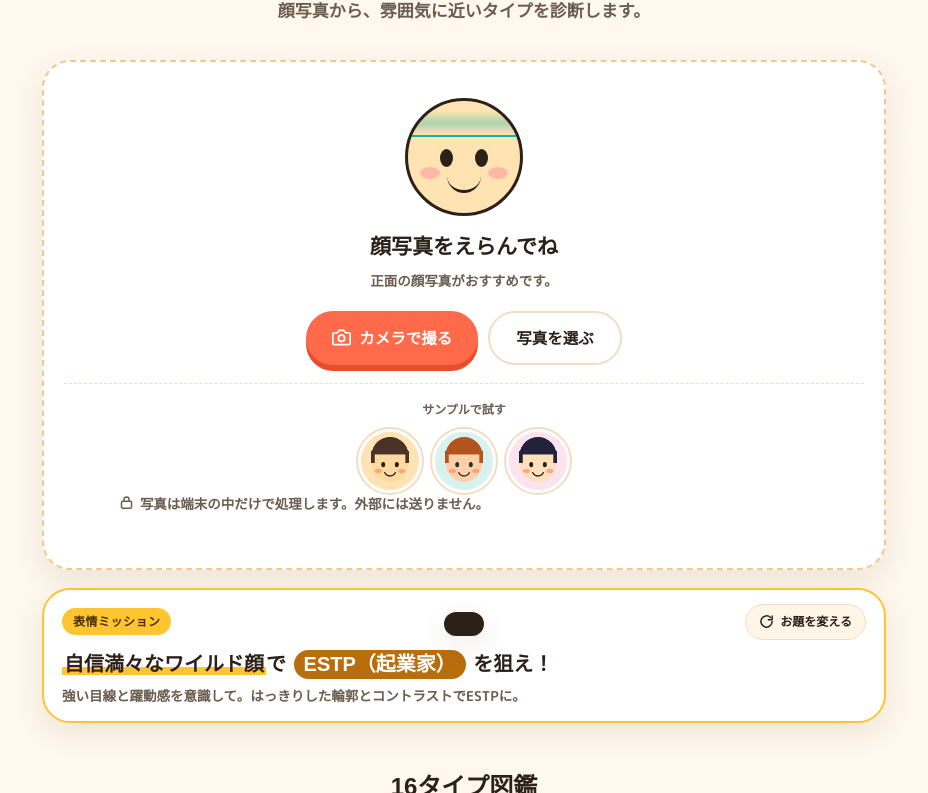
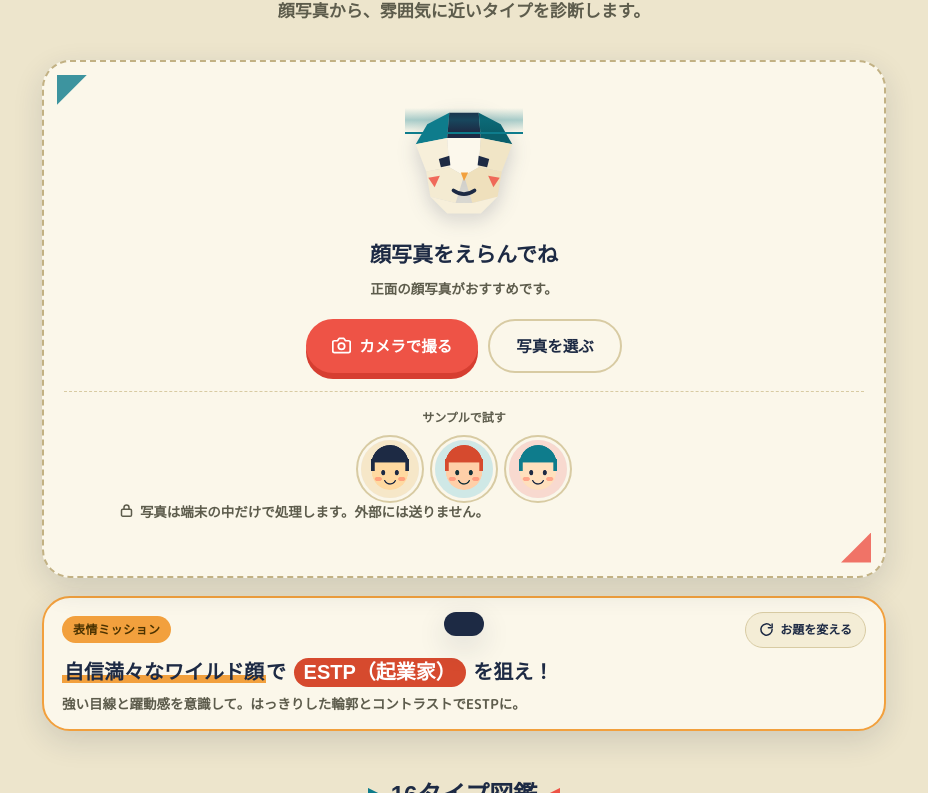
Before and after one commit to TaigaShinohara/face-mbti, a plain HTML site: page index.html in a window 1280 px wide. Shown: the part 218-1011 px from the top of the page, without its empty margins (176-1104 px from the left). Drawn offline with Linux system fonts and the light colour scheme; a web font is replaced by a local one.

Commit message:
デザインを方針2.0（ローポリ／ペンギンパレット）に全面変更

```diff
--- a/index.html
+++ b/index.html
@@ -11,27 +11,27 @@
 <link href="https://fonts.googleapis.com/css2?family=M+PLUS+Rounded+1c:wght@500;700;800&family=Zen+Maru+Gothic:wght@500;700;900&display=swap" rel="stylesheet">
 <style>
 :root{
---bg:#FFF8EE; --bg2:#FFF1DC; --card:#FFFFFF; --card2:#FFF6E8;
---ink:#2B2118; --ink2:#6B5D4F; --line:#F0DEC3;
---coral:#FF6B4A; --coral-d:#E84E2C; --teal:#0FB5A6; --teal-d:#078A7E;
---yellow:#FFC531;
---axis-ei:#FF6B4A; --axis-sn:#E8A020; --axis-tf:#3E7CB8; --axis-jp:#35945E;
---group-analyst:#7A5AC0; --group-diplomat:#35945E; --group-sentinel:#3A76B5; --group-explorer:#DE9512;
---paper:#FFF8EE; --paper-ink:#2B2118; --paper-sub:#6B5D4F; --paper-line:#F0DEC3;
---drop-border:#EFC98F; --metric-val:var(--coral-d);
---achieved-bg:#FFF3D1; --achieved-title:var(--coral-d); --focus-ring:#0FB5A6;
---shadow:0 10px 30px rgba(90,55,10,.10);
+--bg:#EDE5CC; --bg2:#E3D7B4; --card:#FBF7EA; --card2:#F4EDD6;
+--ink:#1D2A44; --ink2:#5D5C4C; --line:#D8CBA3;
+--coral:#EE5346; --coral-d:#D63E31; --teal:#0E7C8C; --teal-d:#0A5F6B;
+--yellow:#F2A03D;
+--axis-ei:#EE5346; --axis-sn:#D9820B; --axis-tf:#2C4A73; --axis-jp:#0E7C8C;
+--group-analyst:#31456E; --group-diplomat:#0E7C8C; --group-sentinel:#46688A; --group-explorer:#D97A1F;
+--paper:#FBF7EA; --paper-ink:#1D2A44; --paper-sub:#5D5C4C; --paper-line:#D8CBA3;
+--drop-border:#C2B183; --metric-val:var(--coral-d);
+--achieved-bg:#FBEED3; --achieved-title:var(--coral-d); --focus-ring:#0E7C8C;
+--shadow:0 10px 30px rgba(29,42,68,.14);
 --r-card:28px; --r-box:16px; --r-pill:999px;
 --fs-note:12px; --fs-sub:13.5px; --fs-body:15.5px;
 --fs-lead:17px; --fs-step:18px; --fs-subtitle:19px; --fs-h2:21px; --fs-h2-lg:24px; --fs-mission:clamp(17px,4.6vw,20px);
 }
 @media (prefers-color-scheme: dark){
 :root{
---bg:#1C1712; --bg2:#241C15; --card:#2A211A; --card2:#33281E;
---ink:#FFF3E2; --ink2:#CBBBA6; --line:#4A3A2A;
---drop-border:#6B543A; --metric-val:var(--yellow);
---achieved-bg:#4A3A14; --achieved-title:var(--yellow); --focus-ring:var(--yellow);
---shadow:0 10px 30px rgba(0,0,0,.35);
+--bg:#131B2E; --bg2:#0E1524; --card:#1E2A44; --card2:#263453;
+--ink:#F4EFDC; --ink2:#C2C0AA; --line:#3B4C73;
+--drop-border:#54678F; --metric-val:var(--yellow);
+--achieved-bg:#3D3016; --achieved-title:var(--yellow); --focus-ring:var(--yellow);
+--shadow:0 10px 30px rgba(0,0,0,.4);
 }
 }
 *{box-sizing:border-box}
@@ -41,7 +41,10 @@ button,[role="button"],select,summary,input:not([type="checkbox"],[type="radio"]
 button{font-family:inherit;cursor:pointer}
 .wrap{max-width:880px;margin:0 auto;padding:0 18px 56px}
 /* HERO */
-.hero{padding:34px 0 8px;text-align:center}
+.hero{padding:34px 0 8px;text-align:center;position:relative}
+.hero-facets{position:absolute;inset:-4px -16px auto;height:200px;pointer-events:none;z-index:0}
+.hero-facets svg{width:100%;height:100%;display:block}
+.hero>*:not(.hero-facets){position:relative;z-index:1}
 .badge{display:inline-flex;align-items:center;gap:7px;background:var(--ink);color:var(--bg);font-size:var(--fs-note);font-weight:800;letter-spacing:.08em;padding:7px 14px;border-radius:var(--r-pill)}
 .badge i{width:7px;height:7px;border-radius:50%;background:var(--yellow);display:inline-block}
 h1{font-family:"Zen Maru Gothic",sans-serif;font-weight:900;font-size:clamp(34px,8vw,56px);line-height:1.08;margin:16px 0 10px;letter-spacing:.01em}
@@ -53,17 +56,15 @@ h1 .hl2{color:var(--ink)}
 .hero-tags span{font-size:var(--fs-note);font-weight:800;background:var(--card);border:1.5px solid var(--line);padding:7px 12px;border-radius:var(--r-pill)}
 /* UPLOAD */
 .stage{margin-top:26px}
-.drop{background:var(--card);border:2.5px dashed var(--drop-border);border-radius:var(--r-card);padding:34px 20px;text-align:center;box-shadow:var(--shadow);transition:border-color.2s, background.2s}
+.drop{background:var(--card);border:2.5px dashed var(--drop-border);border-radius:var(--r-card);padding:34px 20px;text-align:center;box-shadow:var(--shadow);transition:border-color.2s, background.2s;position:relative}
+.drop::before,.drop::after{content:"";position:absolute;width:30px;height:30px;pointer-events:none}
+.drop::before{top:13px;left:13px;background:var(--teal);clip-path:polygon(0 0,100% 0,0 100%);opacity:.8}
+.drop::after{bottom:13px;right:13px;background:var(--coral);clip-path:polygon(100% 0,100% 100%,0 100%);opacity:.8}
 .drop.drag{border-color:var(--coral);background:var(--card2)}
-.face-illo{width:118px;height:118px;margin:2px auto 14px;position:relative}
-.face-illo .face{width:118px;height:118px;border-radius:50%;background:#FFE3B3;border:3px solid var(--ink);position:relative;overflow:hidden}
-.face-illo .eye{position:absolute;top:48px;width:13px;height:18px;border-radius:50%;background:var(--ink)}
-.face-illo .eye.l{left:32px}.face-illo .eye.r{right:32px}
-.face-illo .mouth{position:absolute;left:50%;top:74px;width:34px;height:18px;transform:translateX(-50%);border:3.5px solid var(--ink);border-top:none;border-left:none;border-right:none;border-radius:0 0 34px 34px}
-.face-illo .cheek{position:absolute;top:66px;width:20px;height:12px;border-radius:50%;background:#FFB1A0;opacity:.85}
-.face-illo .cheek.l{left:12px}.face-illo .cheek.r{right:12px}
-.face-illo .scan{position:absolute;left:-4px;right:-4px;top:8px;height:26px;background:linear-gradient(180deg,transparent,rgba(15,181,166,.35),transparent);border-bottom:2px solid var(--teal);animation:scan 2.4s ease-in-out infinite}
-@keyframes scan{0%,100%{top:6px}50%{top:84px}}
+.face-illo{width:126px;height:126px;margin:2px auto 14px;position:relative}
+.face-illo svg{width:100%;height:100%;display:block;filter:drop-shadow(0 6px 10px rgba(29,42,68,.20))}
+.face-illo .scan{position:absolute;left:4px;right:4px;top:8px;height:26px;background:linear-gradient(180deg,transparent,rgba(14,124,140,.35),transparent);border-bottom:2px solid var(--teal);animation:scan 2.4s ease-in-out infinite;pointer-events:none}
+@keyframes scan{0%,100%{top:6px}50%{top:90px}}
 @media (prefers-reduced-motion: reduce){.face-illo .scan{animation:none}}
 .drop h2{font-family:"Zen Maru Gothic",sans-serif;font-size:var(--fs-h2);margin:0 0 6px}
 .drop p{color:var(--ink2);font-size:var(--fs-sub);font-weight:700;margin:0 0 18px}
@@ -84,7 +85,7 @@ h1 .hl2{color:var(--ink)}
 .preview-card{background:var(--card);border-radius:var(--r-card);box-shadow:var(--shadow);padding:22px;text-align:center;border:1.5px solid var(--line)}
 .photo-frame{position:relative;width:min(300px,78vw);aspect-ratio:1;margin:0 auto;border-radius:var(--r-box);overflow:hidden;background:#000}
 .photo-frame img{width:100%;height:100%;object-fit:cover;display:block}
-.photo-frame .scanline{position:absolute;left:0;right:0;top:0;height:56px;background:linear-gradient(180deg,transparent,rgba(15,181,166,.45),transparent);border-bottom:3px solid var(--teal);display:none}
+.photo-frame .scanline{position:absolute;left:0;right:0;top:0;height:56px;background:linear-gradient(180deg,transparent,rgba(14,124,140,.45),transparent);border-bottom:3px solid var(--teal);display:none}
 .analyzing .photo-frame .scanline{display:block;animation:scan2 1.1s ease-in-out infinite}
 @keyframes scan2{0%{top:-10px}100%{top:calc(100% - 40px)}}
 .corner{position:absolute;width:26px;height:26px;border:4px solid var(--yellow);display:none}
@@ -196,6 +197,9 @@ h1 .hl2{color:var(--ink)}
 /* 16 TYPES */
 .section{margin-top:44px}
 .section h2{font-family:"Zen Maru Gothic",sans-serif;font-weight:900;font-size:var(--fs-h2-lg);margin:0 0 4px;text-align:center}
+.section h2::before,.section h2::after{content:"";display:inline-block;width:13px;height:13px;margin:0 10px 2px;vertical-align:baseline}
+.section h2::before{background:var(--teal);clip-path:polygon(0 0,100% 50%,0 100%)}
+.section h2::after{background:var(--coral);clip-path:polygon(100% 0,0 50%,100% 100%)}
 .section .sub{text-align:center;color:var(--ink2);font-weight:700;font-size:var(--fs-sub);margin:0 0 18px}
 .type-grid{display:grid;grid-template-columns:repeat(4,1fr);gap:10px}
 @media (max-width:640px){.type-grid{gap:6px}.type-cell{padding:8px 2px 8px;min-height:92px;border-radius:12px}.type-cell .code{font-size:15px;letter-spacing:.01em}.type-cell .nm{font-size:10.5px;line-height:1.3}.type-face{width:46px;height:46px;margin-bottom:2px}.type-face img{border-radius:10px}}
@@ -250,13 +254,14 @@ button:focus-visible,summary:focus-visible{outline:3px solid var(--focus-ring);o
 .modal-head .catch{font-size:var(--fs-sub);font-weight:700;opacity:.95}
 .modal-body{padding:18px 22px 22px}
 .modal-body .desc{margin-bottom:14px}
-.modal-close{position:absolute;top:12px;right:12px;width:40px;height:40px;min-height:40px;border-radius:50%;border:none;background:rgba(255,255,255,.92);color:#2B2118;font-size:20px;font-weight:900;line-height:1;display:inline-flex;align-items:center;justify-content:center}
+.modal-close{position:absolute;top:12px;right:12px;width:40px;height:40px;min-height:40px;border-radius:50%;border:none;background:rgba(255,255,255,.92);color:#1D2A44;font-size:20px;font-weight:900;line-height:1;display:inline-flex;align-items:center;justify-content:center}
 </style>
 </head>
 <body>
 <div class="wrap">
 
 <header class="hero">
+<div class="hero-facets" aria-hidden="true"><svg viewBox="0 0 400 200" preserveAspectRatio="xMidYMin slice"><polygon points="2,26 36,8 26,48" fill="#EE5346" opacity=".65"/><polygon points="26,48 58,32 46,72" fill="#0E7C8C" opacity=".55"/><polygon points="0,96 28,76 32,114" fill="#F2A03D" opacity=".6"/><polygon points="10,164 40,144 42,182" fill="#1D2A44" opacity=".45"/><polygon points="398,22 364,6 374,46" fill="#0E7C8C" opacity=".65"/><polygon points="374,46 342,30 354,70" fill="#EE5346" opacity=".55"/><polygon points="400,98 372,78 368,116" fill="#1D2A44" opacity=".45"/><polygon points="390,166 360,146 358,184" fill="#F2A03D" opacity=".6"/></svg></div>
 <span class="badge"><i></i>エンタメ診断</span>
 <h1>顔写真でわかる<br><span class="hl">MBTI</span><span class="hl2">診断</span></h1>
 <p class="lead">顔写真から、雰囲気に近いタイプを診断します。</p>
@@ -266,12 +271,8 @@ button:focus-visible,summary:focus-visible{outline:3px solid var(--focus-ring);o
 <section class="stage" id="stageUpload">
 <div class="drop" id="dropZone">
 <div class="face-illo" aria-hidden="true">
-<div class="face">
-<span class="eye l"></span><span class="eye r"></span>
-<span class="cheek l"></span><span class="cheek r"></span>
-<span class="mouth"></span>
+<svg viewBox="0 0 120 120"><polygon points="14,44 25,25 46,14 44,38" fill="#0E7C8C"/><polygon points="46,14 74,14 76,38 44,38" fill="#1D2A44"/><polygon points="74,14 95,25 106,44 76,38" fill="#0A5F6B"/><polygon points="14,44 44,38 46,66 24,70" fill="#F7EFDA"/><polygon points="44,38 76,38 74,66 60,74 46,66" fill="#FCF8EC"/><polygon points="76,38 106,44 96,70 74,66" fill="#F1E5C6"/><polygon points="24,70 46,66 60,74 52,100 28,94" fill="#F4EBD2"/><polygon points="74,66 96,70 92,94 68,100 60,74" fill="#EFE0BC"/><polygon points="28,94 52,100 68,100 92,94 76,110 44,110" fill="#F7EFDA"/><polygon points="36,58 46,55 47,64 38,66" fill="#1D2A44"/><polygon points="74,55 84,58 82,66 73,64" fill="#1D2A44"/><polygon points="57,71 64,71 60,79" fill="#F2A03D"/><polygon points="26,76 37,74 32,85" fill="#EE5346" opacity=".85"/><polygon points="83,74 94,76 88,85" fill="#EE5346" opacity=".85"/><path d="M50,88 Q60,95 70,88" stroke="#1D2A44" stroke-width="3.5" fill="none" stroke-linecap="round"/></svg>
 <span class="scan"></span>
-</div>
 </div>
 <h2>顔写真をえらんでね</h2>
 <p>正面の顔写真がおすすめです。</p>
@@ -485,21 +486,21 @@ var h=(hex||"").replace("#","");
 if(h.length!==6) return "#FFFFFF";
 var r=parseInt(h.substr(0,2),16), g=parseInt(h.substr(2,2),16), b=parseInt(h.substr(4,2),16);
 var lum=(0.2126*r + 0.7152*g + 0.0722*b)/255;
-return lum > 0.55 ? cssVar("--paper-ink", "#2B2118") : "#FFFFFF";
+return lum > 0.55 ? cssVar("--paper-ink", "#1D2A44") : "#FFFFFF";
 }
-var AXIS = { ei:cssVar("--axis-ei", "#FF6B4A"), sn:cssVar("--axis-sn", "#E8A020"), tf:cssVar("--axis-tf", "#3E7CB8"), jp:cssVar("--axis-jp", "#35945E") };
+var AXIS = { ei:cssVar("--axis-ei", "#EE5346"), sn:cssVar("--axis-sn", "#D9820B"), tf:cssVar("--axis-tf", "#2C4A73"), jp:cssVar("--axis-jp", "#0E7C8C") };
 var GROUPS = {
-analyst: { label:"分析家グループ", color:cssVar("--group-analyst", "#7A5AC0")},
-diplomat: { label:"外交官グループ", color:cssVar("--group-diplomat", "#35945E")},
-sentinel: { label:"番人グループ", color:cssVar("--group-sentinel", "#3A76B5")},
-explorer: { label:"探検家グループ", color:cssVar("--group-explorer", "#DE9512")}
+analyst: { label:"分析家グループ", color:cssVar("--group-analyst", "#31456E")},
+diplomat: { label:"外交官グループ", color:cssVar("--group-diplomat", "#0E7C8C")},
+sentinel: { label:"番人グループ", color:cssVar("--group-sentinel", "#46688A")},
+explorer: { label:"探検家グループ", color:cssVar("--group-explorer", "#D97A1F")}
 };
-/* 16タイプ色：グループの色相を保ちつつ、明度・彩度を近いレンジに揃えた16色（方針1.0の根拠マップどおり） */
+/* 16タイプ色：幾何学ペンギンのパレット（ネイビー／ティール／スチールブルー／コーラル・アンバー）に寄せ、グループごとに色相帯を分けた16色 */
 var TYPE_COLORS = {
-INTJ:"#6D4FB0", INTP:"#7E63C4", ENTJ:"#5B3FA3", ENTP:"#8A6FD1",
-INFJ:"#2E7D5B", INFP:"#3E9A6E", ENFJ:"#27714F", ENFP:"#4CAF7D",
-ISTJ:"#35679E", ISFJ:"#4A84B8", ESTJ:"#2C5C8C", ESFJ:"#5B97C9",
-ISTP:"#C47F17", ISFP:"#D99A2B", ESTP:"#B96E0E", ESFP:"#E8A81C"
+INTJ:"#26355C", INTP:"#3A4E7E", ENTJ:"#1D2A44", ENTP:"#4A5F94",
+INFJ:"#0A6272", INFP:"#2F8F83", ENFJ:"#0E7C8C", ENFP:"#35A06B",
+ISTJ:"#46688A", ISFJ:"#6E97B8", ESTJ:"#35526E", ESFJ:"#5E84A6",
+ISTP:"#C77408", ISFP:"#E8A33D", ESTP:"#D64A2E", ESFP:"#EE5346"
 };
 function typeColor(code){ return TYPE_COLORS[code] || GROUPS[TYPES[code].g].color; }
 /* ---------- 16タイプ幾何学フェイス画像（ローポリ幾何学ベクター生成画像・顔のみ・正面） ---------- */
@@ -604,9 +605,9 @@ showToast("お題を変えました");
 
 /* ---------- サンプルの顔イラスト ---------- */
 var SAMPLES = [
-{ bg:"#FFE3B3", skin:"#FFD9A0", hair:"#4A3226", eye:"#2B2118", label:"サンプル1：穏やかな顔"},
-{ bg:"#D8F3EE", skin:"#FFCFA8", hair:"#B3541E", eye:"#1E3A34", label:"サンプル2：明るい顔"},
-{ bg:"#FDE3EE", skin:"#FFE0BD", hair:"#22223A", eye:"#2B2118", label:"サンプル3：クールな顔"}
+{ bg:"#F6E7C8", skin:"#FFD9A0", hair:"#1D2A44", eye:"#1D2A44", label:"サンプル1：穏やかな顔"},
+{ bg:"#CFE8E6", skin:"#FFCFA8", hair:"#D64A2E", eye:"#14323A", label:"サンプル2：明るい顔"},
+{ bg:"#F8D9CF", skin:"#FFE0BD", hair:"#0E7C8C", eye:"#1D2A44", label:"サンプル3：クールな顔"}
 ];
 var samplesEl=$("samples");
 SAMPLES.forEach(function(s, idx){
@@ -1097,7 +1098,7 @@ $("missionResultText").textContent="目標は "+target+"（"+mt.name+"）。"+ad
 }
 function spawnConfetti(){
 var wrap=$("confetti");
-var colors=[cssVar("--yellow", "#FFC531"), AXIS.ei, cssVar("--teal", "#0FB5A6"), AXIS.sn, AXIS.tf, "#FFFFFF"];
+var colors=[cssVar("--yellow", "#F2A03D"), AXIS.ei, cssVar("--teal", "#0E7C8C"), AXIS.sn, AXIS.tf, "#FFFFFF"];
 for(var i=0;i<28;i++){
 var p=document.createElement("i");
 p.style.left=(Math.random()*100)+"%";
@@ -1183,9 +1184,9 @@ var x=c.getContext("2d");
 function draw(img){
 /* 背景＝そのタイプの色、内側にクリームのカード */
 x.fillStyle=typeColor(m.code); x.fillRect(0,0,1080,1920);
-x.fillStyle=cssVar("--paper", "#FFF8EE"); rr(x,48,48,984,1824,48); x.fill();
+x.fillStyle=cssVar("--paper", "#FBF7EA"); rr(x,48,48,984,1824,48); x.fill();
 /* 見出し */
-x.fillStyle=cssVar("--paper-ink", "#2B2118"); x.textAlign="center"; x.textBaseline="middle";
+x.fillStyle=cssVar("--paper-ink", "#1D2A44"); x.textAlign="center"; x.textBaseline="middle";
 x.font="800 40px 'M PLUS Rounded 1c', sans-serif";
 x.fillText("顔写真 MBTI 診断", 540, 138);
 /* 写真（円形・中央クロップ） */
@@ -1206,8 +1207,8 @@ x.beginPath(); x.arc(cx,cy,rad,0,Math.PI*2); x.stroke();
 /* ミッション達成スタンプ */
 if(current.missionAchieved){
 x.save(); x.translate(838,168); x.rotate(-0.18);
-x.lineWidth=5; x.strokeStyle=cssVar("--coral-d", "#E84E2C"); rr(x,-168,-46,336,92,16); x.stroke();
-x.fillStyle=cssVar("--coral-d", "#E84E2C"); x.font="900 44px 'Zen Maru Gothic', sans-serif";
+x.lineWidth=5; x.strokeStyle=cssVar("--coral-d", "#D63E31"); rr(x,-168,-46,336,92,16); x.stroke();
+x.fillStyle=cssVar("--coral-d", "#D63E31"); x.font="900 44px 'Zen Maru Gothic', sans-serif";
 x.fillText("ミッション達成！", 0, 2);
 x.restore();
 }
@@ -1216,9 +1217,9 @@ x.fillStyle=typeColor(m.code); x.font="800 36px 'M PLUS Rounded 1c', sans-serif"
 x.fillText(g.label, 540, 726);
 x.font="900 168px 'Zen Maru Gothic', sans-serif";
 x.fillText(m.code, 540, 838);
-x.fillStyle=cssVar("--paper-ink", "#2B2118"); x.font="900 66px 'Zen Maru Gothic', sans-serif";
+x.fillStyle=cssVar("--paper-ink", "#1D2A44"); x.font="900 66px 'Zen Maru Gothic', sans-serif";
 x.fillText(t.name+"タイプ", 540, 962);
-x.fillStyle=cssVar("--paper-sub", "#6B5D4F"); x.font="700 42px 'M PLUS Rounded 1c', sans-serif";
+x.fillStyle=cssVar("--paper-sub", "#5D5C4C"); x.font="700 42px 'M PLUS Rounded 1c', sans-serif";
 x.fillText("― "+t.catch+" ―", 540, 1042);
 /* 4軸バー */
 var dims=[
@@ -1229,22 +1230,22 @@ var dims=[
 ];
 dims.forEach(function(d, i){
 var y=1130+i*148;
-x.font="800 36px 'M PLUS Rounded 1c', sans-serif"; x.fillStyle=cssVar("--paper-ink", "#2B2118");
+x.font="800 36px 'M PLUS Rounded 1c', sans-serif"; x.fillStyle=cssVar("--paper-ink", "#1D2A44");
 x.textAlign="left"; x.fillText(d[0], 96, y);
 x.textAlign="right"; x.fillText(d[1], 984, y);
 x.textAlign="center";
-x.fillStyle=cssVar("--paper-line", "#F0DEC3"); rr(x,96,y+26,888,38,19); x.fill();
+x.fillStyle=cssVar("--paper-line", "#D8CBA3"); rr(x,96,y+26,888,38,19); x.fill();
 var pct=Math.round(d[4]*100), win=Math.max(pct,100-pct), w=888*win/100;
 x.fillStyle=d[5];
 if(d[4]>=0.5){ rr(x,96,y+26,w,38,19); } else { rr(x,96+888-w,y+26,w,38,19); }
 x.fill();
-x.fillStyle=cssVar("--paper-sub", "#6B5D4F"); x.font="800 32px 'M PLUS Rounded 1c', sans-serif";
+x.fillStyle=cssVar("--paper-sub", "#5D5C4C"); x.font="800 32px 'M PLUS Rounded 1c', sans-serif";
 x.fillText((d[4]>=0.5? d[2]: d[3])+" "+win+"%", 540, y+96);
 });
 /* フッター */
-x.fillStyle=cssVar("--paper-ink", "#2B2118"); x.font="800 40px 'M PLUS Rounded 1c', sans-serif";
+x.fillStyle=cssVar("--paper-ink", "#1D2A44"); x.font="800 40px 'M PLUS Rounded 1c', sans-serif";
 x.fillText("#顔写真MBTI診断 #MBTI", 540, 1768);
-x.fillStyle=cssVar("--paper-sub", "#6B5D4F"); x.font="700 32px 'M PLUS Rounded 1c', sans-serif";
+x.fillStyle=cssVar("--paper-sub", "#5D5C4C"); x.font="700 32px 'M PLUS Rounded 1c', sans-serif";
 x.fillText("「顔写真MBTI診断」で検索して遊んでみてね", 540, 1824);
 shareCanvas=c;
 if(done) done(c);
```
Also changed, not shown: 2 other files.
